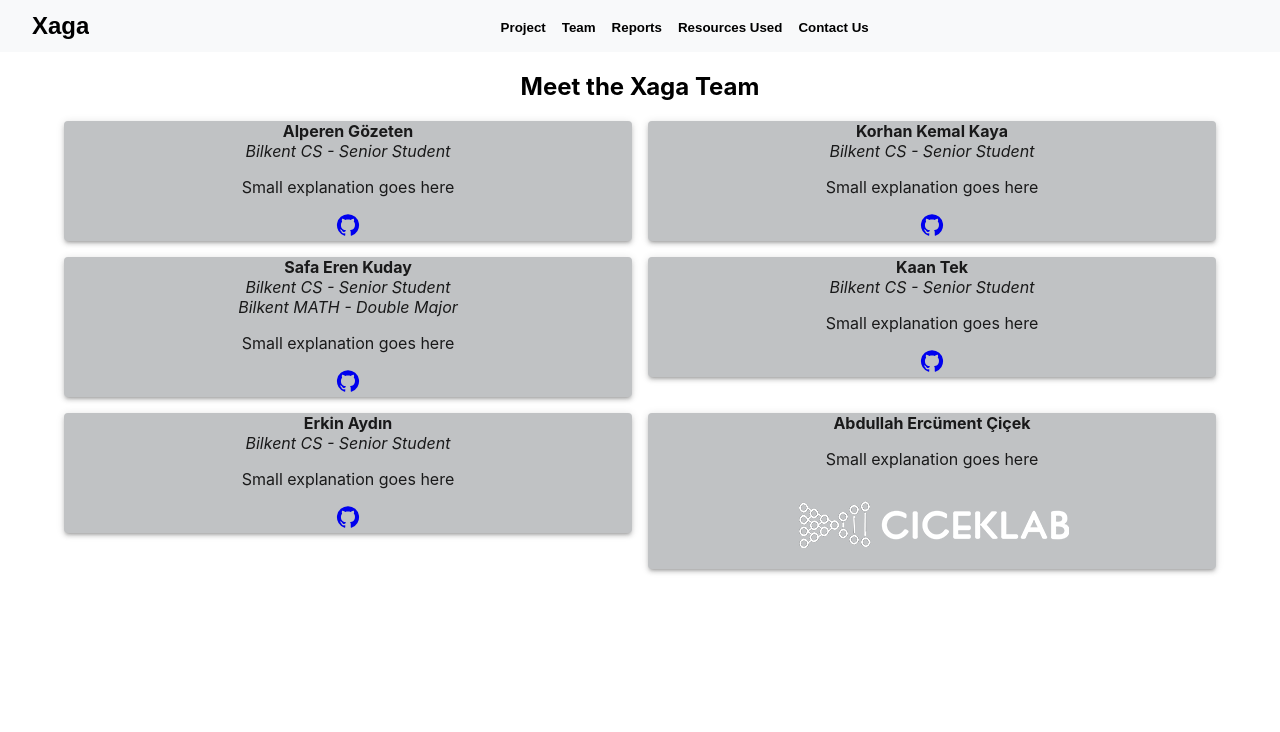
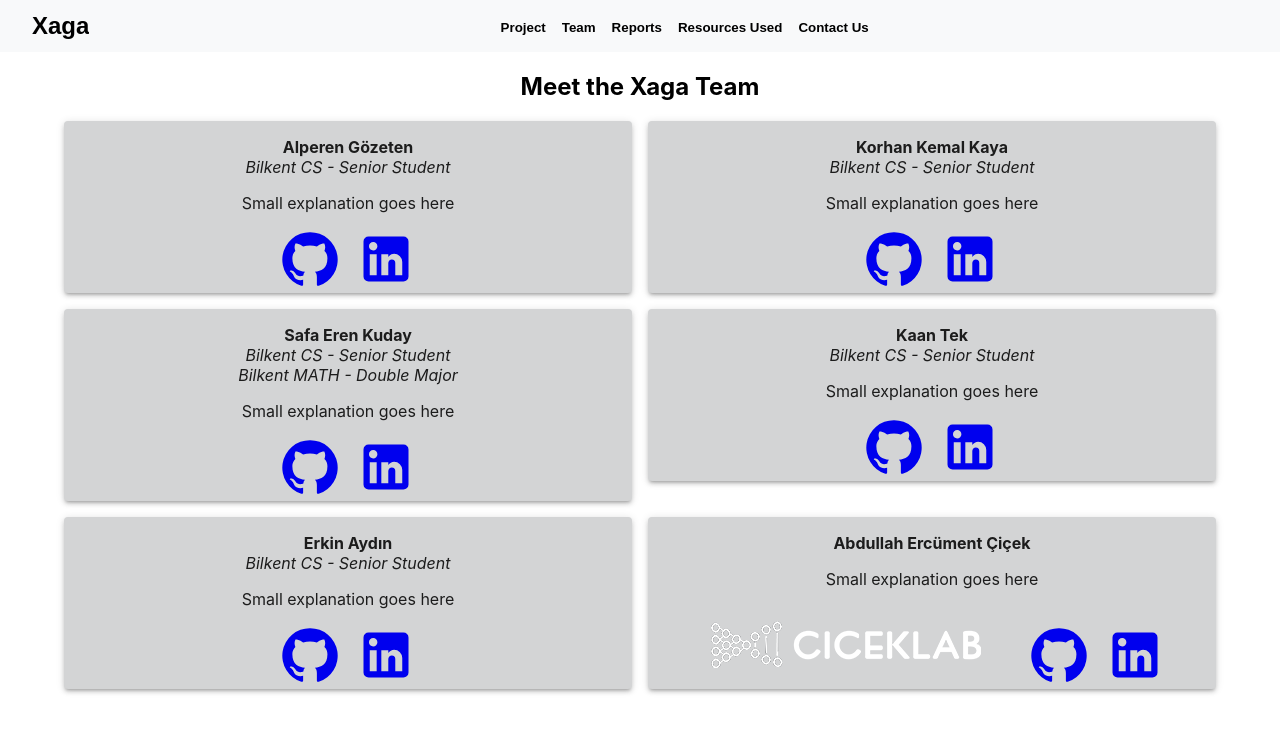
Before and after one commit to PrioVar/PrioVar, a React (Create React App) app: page /team in a window 1280 px wide. Shown: the top 732 px of the page. Built offline with nearby package versions, Linux system fonts and the light colour scheme.

Commit message:
linkedin added

```diff
--- a/src/components/Team.js
+++ b/src/components/Team.js
@@ -1,6 +1,6 @@
 import React, { useEffect } from 'react';
 import { Grid, Paper, Container } from '@mui/material';
-import { GitHub } from '@mui/icons-material';
+import { GitHub, LinkedIn } from '@mui/icons-material';
 import './Team.css'; // Import the CSS file for styling
 import CiceklabImage from "./ciceklab.png";
 const Team = () => {
@@ -15,36 +15,46 @@ const Team = () => {
         <Container className="centered-container">
           <Grid container spacing={2}>
             <Grid item xs={12} sm={6}>
-              <Paper elevation={3} className="person-box" style={{ maxWidth: 800, backgroundColor: "#c0c2c4" }}>
-                <div className="person-content" >
+              <Paper elevation={3} className="person-box" style={{ maxWidth: 800, backgroundColor: "#d3d4d5" }}>
+                <div className="person-content" style={{ paddingTop: "1rem"}} >
                   <b>Alperen Gözeten</b>
                   <div>
                     <em>Bilkent CS - Senior Student</em>
                     <p>Small explanation goes here</p>
                   </div>
+                  <span>
                     <a href="https://github.com/alperengozeten" target="_blank" rel="noopener noreferrer">
-                    <GitHub />
+                      <GitHub style={{ fontSize: '60px' }} />
                     </a>
+                    <a href="https://www.linkedin.com/in/alperen-g%C3%B6zeten-62818a209/" target="_blank" rel="noopener noreferrer">
+                      <LinkedIn style={{ fontSize: '60px', marginLeft: "1rem"}} />
+                    </a>
+                  </span>
                 </div>
               </Paper>
             </Grid>
             <Grid item xs={12} sm={6} >
-              <Paper elevation={3} className="person-box" style={{ maxWidth: 800, backgroundColor: "#c0c2c4" }}>
-                <div className="person-content">
+              <Paper elevation={3} className="person-box" style={{ maxWidth: 800, backgroundColor: "#d3d4d5" }}>
+                <div className="person-content" style={{ paddingTop: "1rem"}}>
                   <b>Korhan Kemal Kaya</b>
                   <div>
                     <em>Bilkent CS - Senior Student</em>
                     <p>Small explanation goes here</p>
                   </div>
+                  <span>
                     <a href="https://github.com/korhankemalkaya" target="_blank" rel="noopener noreferrer">
-                    <GitHub />
+                      <GitHub style={{ fontSize: '60px' }} />
                     </a>
+                    <a href="hhttps://www.linkedin.com/in/korhankemalkaya/" target="_blank" rel="noopener noreferrer">
+                      <LinkedIn style={{ fontSize: '60px', marginLeft: "1rem"}} />
+                    </a>
+                  </span>
                 </div>
               </Paper>
             </Grid>
             <Grid item xs={12} sm={6} >
-              <Paper elevation={3} className="person-box" style={{ maxWidth: 800, backgroundColor: "#c0c2c4" }}>
-                <div className="person-content">
+              <Paper elevation={3} className="person-box" style={{ maxWidth: 800, backgroundColor: "#d3d4d5" }}>
+                <div className="person-content" style={{ paddingTop: "1rem"}}>
                   <b>Safa Eren Kuday</b>
                   <div>
                     <em>Bilkent CS - Senior Student</em>
@@ -52,48 +62,71 @@ const Team = () => {
                     <em>Bilkent MATH - Double Major</em>
                     <p>Small explanation goes here</p>
                   </div>
+                  <span>
                     <a href="https://github.com/safa54" target="_blank" rel="noopener noreferrer">
-                    <GitHub />
+                      <GitHub style={{ fontSize: '60px' }} />
                     </a>
+                    <a href="https://www.linkedin.com/in/safa-eren-kuday/" target="_blank" rel="noopener noreferrer">
+                      <LinkedIn style={{ fontSize: '60px', marginLeft: "1rem"}} />
+                    </a>
+                  </span>
                 </div>
               </Paper>
             </Grid>
             <Grid item xs={12} sm={6} >
-              <Paper elevation={3} className="person-box" style={{ maxWidth: 800, backgroundColor: "#c0c2c4" }}>
-                <div className="person-content">
+              <Paper elevation={3} className="person-box" style={{ maxWidth: 800, backgroundColor: "#d3d4d5" }}>
+                <div className="person-content" style={{ paddingTop: "1rem"}}>
                   <b>Kaan Tek</b>
                   <div>
                     <em>Bilkent CS - Senior Student</em>
                     <p>Small explanation goes here</p>
                   </div>
+                  <span>
                     <a href="https://github.com/KaanTekTr" target="_blank" rel="noopener noreferrer">
-                    <GitHub />
+                      <GitHub style={{ fontSize: '60px' }} />
                     </a>
+                    <a href="https://www.linkedin.com/in/kaan-tek-a299bb195/" target="_blank" rel="noopener noreferrer">
+                      <LinkedIn style={{ fontSize: '60px', marginLeft: "1rem"}} />
+                    </a>
+                  </span>
                 </div>
               </Paper>
             </Grid>
             <Grid item xs={12} sm={6} >
-              <Paper elevation={3} className="person-box" style={{ maxWidth: 800, backgroundColor: "#c0c2c4" }}>
-                <div className="person-content">
+              <Paper elevation={3} className="person-box" style={{ maxWidth: 800, backgroundColor: "#d3d4d5" }}>
+                <div className="person-content" style={{ paddingTop: "1rem"}}>
                   <b>Erkin Aydın</b>
                   <div>
                     <em>Bilkent CS - Senior Student</em>
                     <p>Small explanation goes here</p>
                   </div>
+                  <span>
                     <a href="https://github.com/Erkin-Aydin" target="_blank" rel="noopener noreferrer">
-                    <GitHub />
+                      <GitHub style={{ fontSize: '60px' }} />
                     </a>
+                    <a href="https://www.linkedin.com/in/erkin-ayd%C4%B1n-167aa8229/" target="_blank" rel="noopener noreferrer">
+                      <LinkedIn style={{ fontSize: '60px', marginLeft: "1rem"}} />
+                    </a>
+                  </span>
                 </div>
               </Paper>
             </Grid>
             <Grid item xs={12} sm={6} >
-              <Paper elevation={3} className="person-box" style={{ maxWidth: 800, backgroundColor: "#c0c2c4"}}>
-                <div className="person-content">
+              <Paper elevation={3} className="person-box" style={{ maxWidth: 800, backgroundColor: "#d3d4d5"}}>
+                <div className="person-content" style={{ paddingTop: "1rem"}}>
                   <b>Abdullah Ercüment Çiçek</b>
                   <p>Small explanation goes here</p>
+                  <span>
                     <a href="http://ciceklab.cs.bilkent.edu.tr/" target="_blank" rel="noopener noreferrer">
                       <img src={CiceklabImage} alt="Link to Çiçeklab"/>
                     </a>
+                    <a href="https://github.com/Erkin-Aydin" target="_blank" rel="noopener noreferrer">
+                      <GitHub style={{ fontSize: '60px', marginLeft: "2.5rem" }} />
+                    </a>
+                    <a href="https://www.linkedin.com/in/ercumentcicek/" target="_blank" rel="noopener noreferrer">
+                      <LinkedIn style={{ fontSize: '60px', marginLeft: "1rem"}} />
+                    </a>
+                  </span>
                 </div>
               </Paper>
             </Grid>
```
Lines whose indentation alone changed are shown as unchanged.
